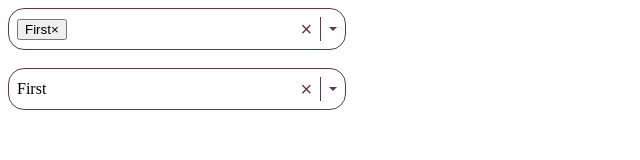
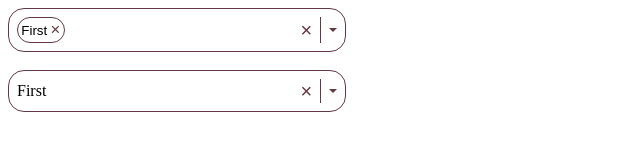
Before and after one commit to eduvinagre/typescript-form, a React (Vite) app: page / in a window 1280 px wide. Shown: the top 160 px of the page, without its empty margins (0-640 px from the left). Built offline with nearby package versions, Linux system fonts and the light colour scheme.

Commit message:
css update

```diff
--- a/src/select.module.css
+++ b/src/select.module.css
@@ -17,6 +17,9 @@
 
 .value {
   flex-grow: 1;
+  display: flex;
+  gap: 0.5em;
+  flex-wrap: wrap;
 }
 
 .clear-btn {
@@ -80,3 +83,31 @@
   background-color: #c88ea7;
   color: white;
 }
+
+.option-badge {
+  display: flex;
+  align-items: center;
+  border: 0.05em solid #643843;
+  border-radius: 1em;
+  padding: 0.15em 0.25em;
+  gap: 0.25em;
+  cursor: pointer;
+  background: none;
+  outline: none;
+}
+
+.option-badge:hover,
+.option-badge:focus {
+  background-color: #e7cbcb;
+  border-color: #c88ea7;
+}
+
+.option-badge:hover > .remove-btn,
+.option-badge:focus > .remove-btn {
+  color: #c88ea7;
+}
+
+.option-badge > .remove-btn {
+  font-size: 1.25em;
+  color: #643843;
+}
```
